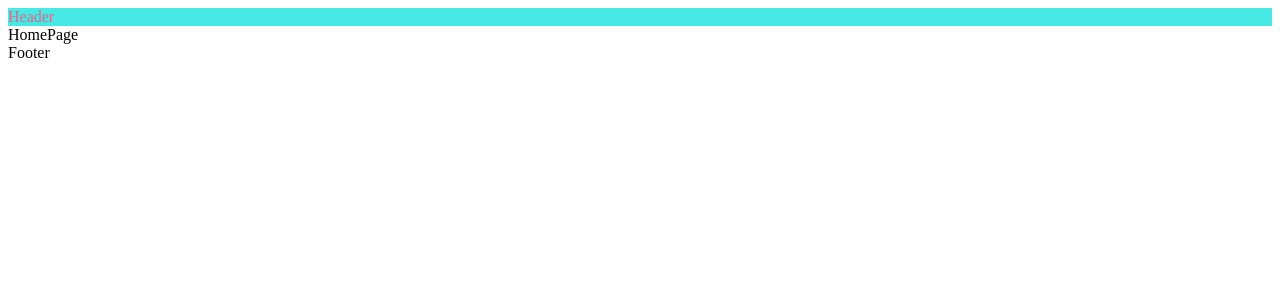
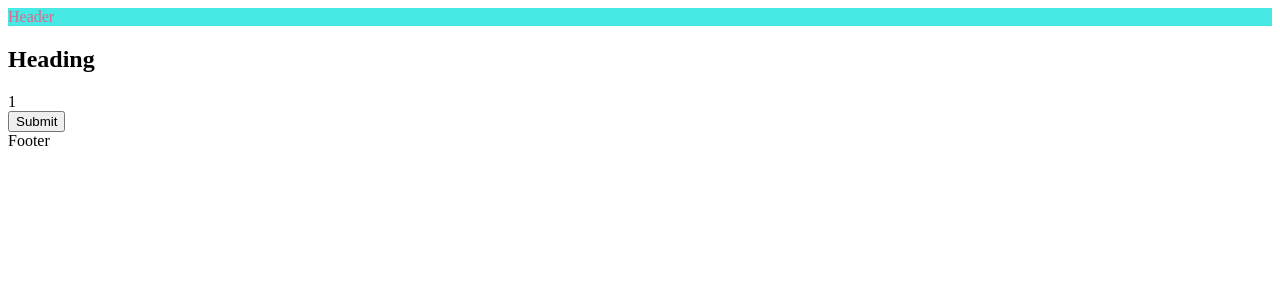
Before and after one commit to rereed92/multi-step-form, a React app: page / in a window 1280 px wide. Shown: the top 300 px of the page. Built offline with nearby package versions, Linux system fonts and the light colour scheme.

Commit message:
Set up structure for form logic

```diff
--- /dev/null
+++ b/src/containers/MultiStep/MultiStep.tsx
@@ -0,0 +1,20 @@
+import React, { useState } from 'react';
+import { IMultiStep } from './types';
+
+export interface IMultiStepProps {
+  steps: IMultiStep;
+}
+
+const MultiStep = ({ steps }: IMultiStepProps) => {
+  const [step, setStep] = useState<number>(0);
+  return (
+    <form>
+      {steps.components[step]}
+      <button type="button" onClick={() => setStep(step + 1)}>
+        Submit
+      </button>
+    </form>
+  );
+};
+
+export default MultiStep;
--- /dev/null
+++ b/src/containers/MultiStep/types.ts
@@ -0,0 +1,6 @@
+import { ReactElement } from 'react';
+
+export interface IMultiStep {
+  components: ReactElement[];
+  store: string;
+}
--- a/src/containers/index.tsx
+++ b/src/containers/index.tsx
@@ -1,2 +1,3 @@
 /* eslint-disable import/prefer-default-export */
 export { default as App } from './App/App';
+export { default as MultiStep } from './MultiStep/MultiStep';
--- a/src/pages/HomePage/HomePage.tsx
+++ b/src/pages/HomePage/HomePage.tsx
@@ -1,7 +1,19 @@
 import React from 'react';
+import { MultiStep } from 'containers';
+import { IMultiStep } from 'containers/MultiStep/types';
+
+const formSteps: IMultiStep = {
+  components: [<div>1</div>, <div>2</div>, <div>3</div>],
+  store: 'details',
+};
 
 const HomePage = () => {
-  return <div>HomePage</div>;
+  return (
+    <>
+      <h1>Heading</h1>
+      <MultiStep steps={formSteps} />
+    </>
+  );
 };
 
 export default HomePage;
```
